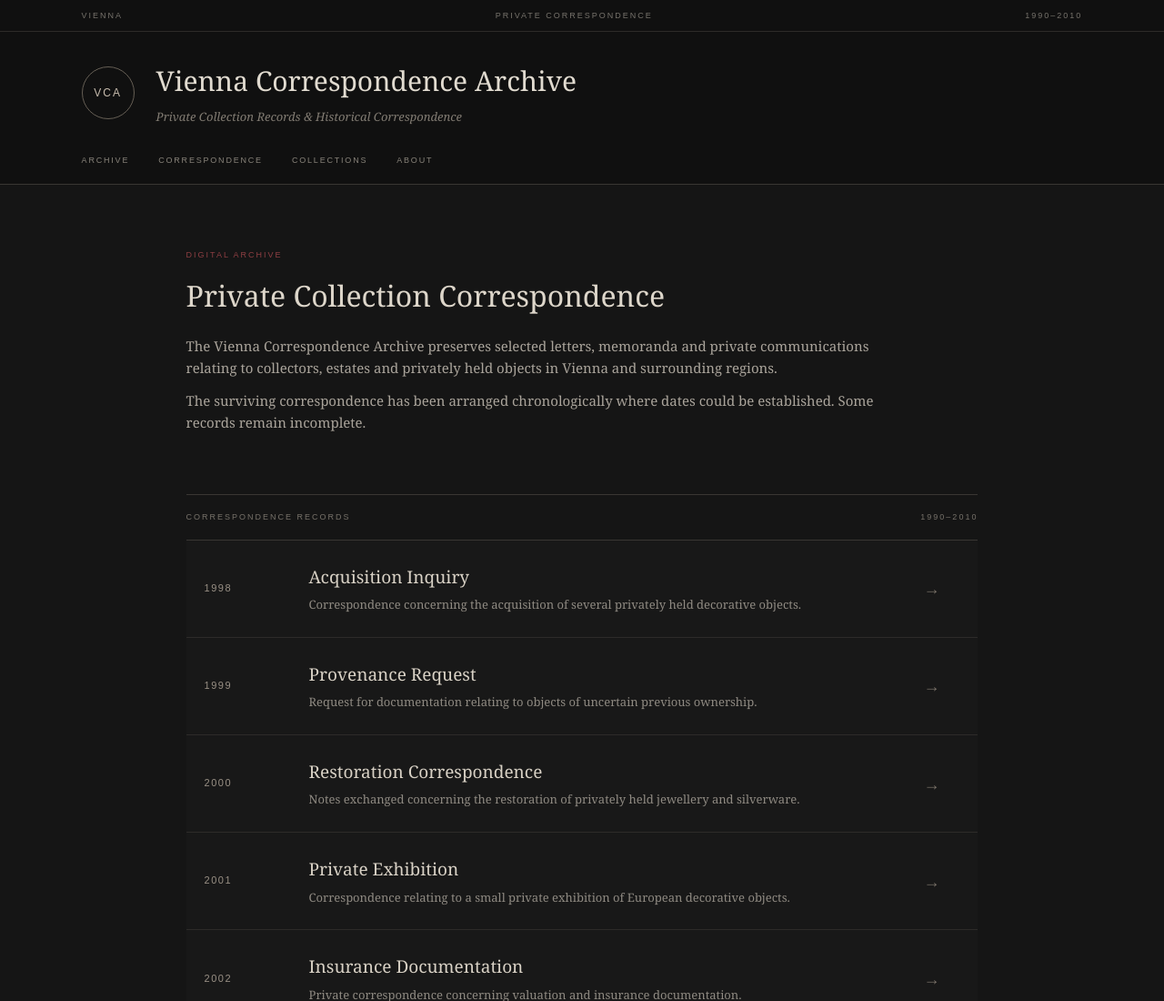
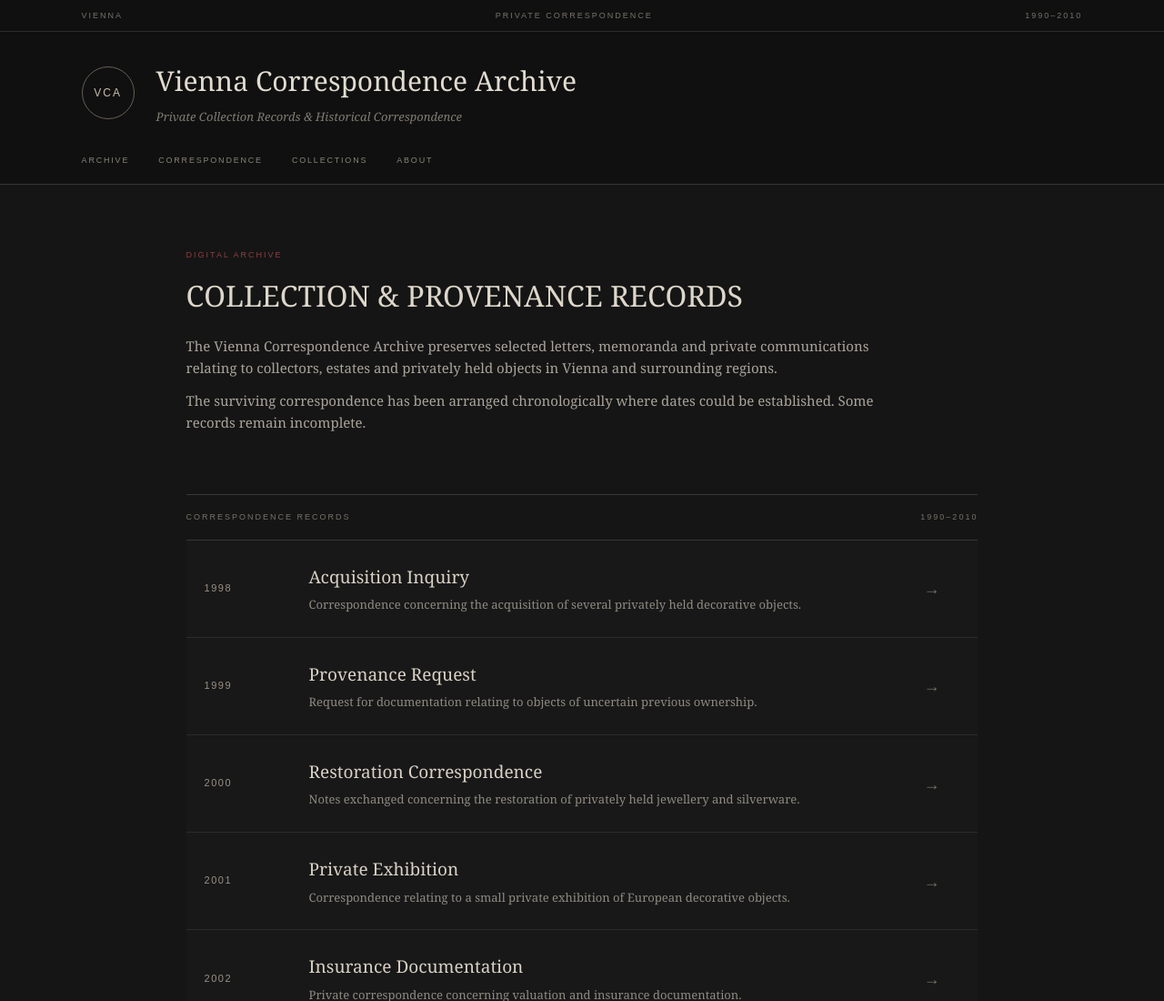
Before and after one commit to shreelakaudiki/vienna-correspondence-archive, a plain HTML site: page index.html in a window 1280 px wide. Shown: the top 1100 px of the page at 91% size. Drawn offline with Linux system fonts and the light colour scheme.

Commit message:
Update section title in index.html

```diff
--- a/index.html
+++ b/index.html
@@ -71,7 +71,7 @@
         </div>
 
         <h2>
-            Private Collection Correspondence
+            COLLECTION & PROVENANCE RECORDS
         </h2>
 
         <p>
```
